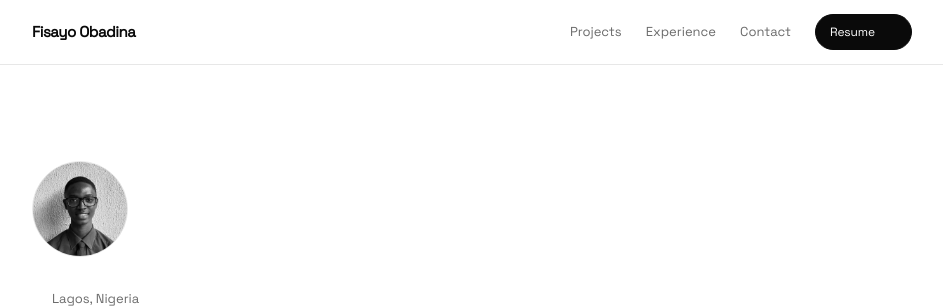
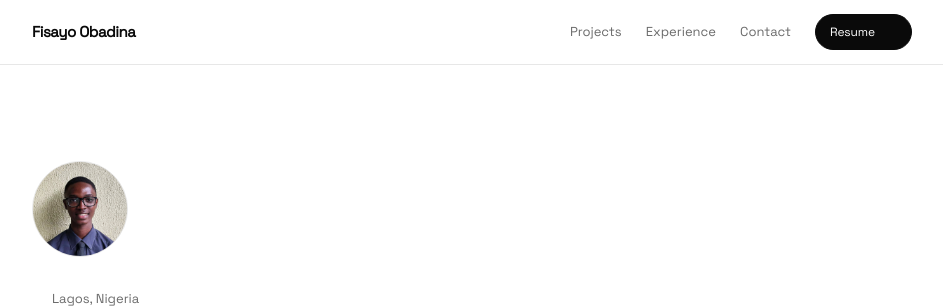
Before and after one commit to fisayo-dev/fisayobadina, a Next.js app: page / in a window 1280 px wide. Shown: the top 308 px of the page, without its empty margins (168-1111 px from the left). Built offline with nearby package versions, Linux system fonts and the light colour scheme; some icons are missing.

Commit message:
style: remove grayscale color

```diff
--- a/app/globals.css
+++ b/app/globals.css
@@ -46,7 +46,7 @@ a { color: inherit; text-decoration: none; }
 
 /* Hero */
 .hero { padding: clamp(48px, 10vw, 96px) 0 clamp(48px, 8vw, 80px); border-bottom: 1px solid var(--line); }
-.portrait-wrap { position: relative; width: clamp(72px, 12vw, 96px); height: clamp(72px, 12vw, 96px); overflow: hidden; border-radius: 50%; background: var(--soft); border: 1px solid var(--line); filter: grayscale(1); }
+.portrait-wrap { position: relative; width: clamp(72px, 12vw, 96px); height: clamp(72px, 12vw, 96px); overflow: hidden; border-radius: 50%; background: var(--soft); border: 1px solid var(--line); }
 .portrait { object-fit: cover; }
 .eyebrow { display: inline-flex; align-items: center; gap: 6px; margin: clamp(24px, 4vw, 32px) 0 16px; color: var(--muted); font-size: 13px; }
 .hero h1 { margin: 0; font-size: clamp(2.5rem, 9vw, 4.75rem); font-weight: 500; letter-spacing: -0.06em; line-height: 1; }
```
